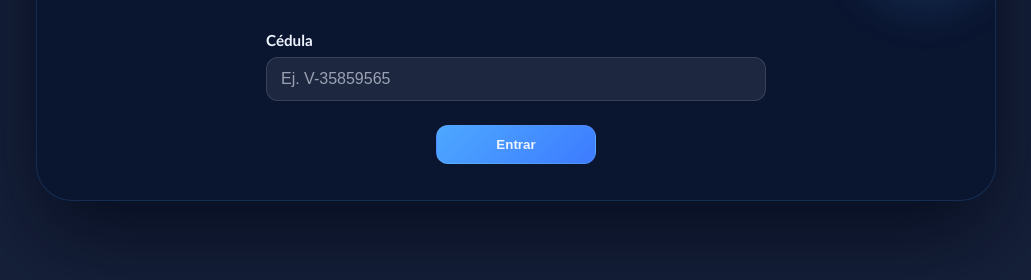
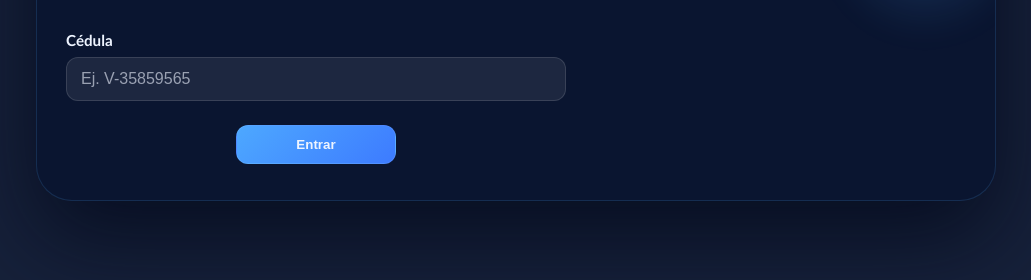
Before and after one commit to demoprueba2026/Asistencia-prueba, a website: page portal-estudiantes.html in a window 1280 px wide. Shown: the part 376-656 px from the top of the page, without its empty margins (124-1155 px from the left). Drawn offline with nearby package versions, Linux system fonts and the light colour scheme.

Commit message:
Update portal-estudiantes.html

```diff
--- a/portal-estudiantes.html
+++ b/portal-estudiantes.html
@@ -114,6 +114,7 @@
     }
 
     .login-form {
+      right: 200px;
       margin-top: 20px;
       max-width: 500px;
       margin-inline: auto;
```
